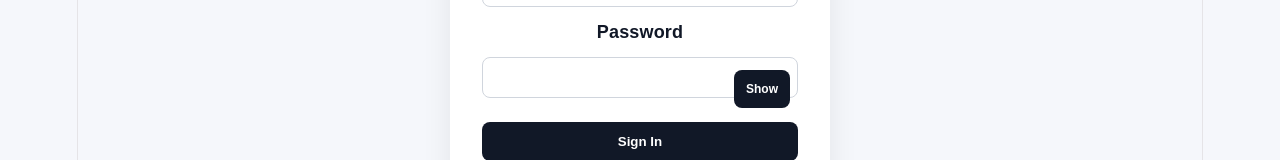
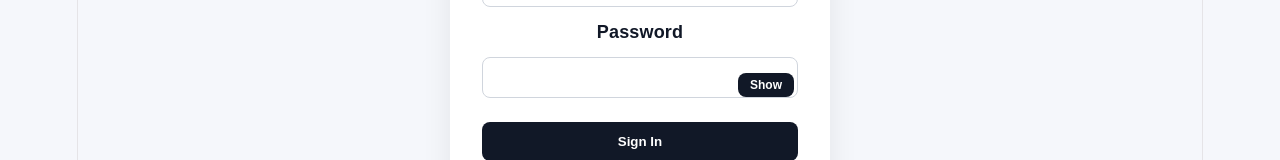
Before and after one commit to DavidSlipspace/aurem-frontend, a React (Vite) app: page / in a window 1280 px wide. Shown: the part 398-558 px from the top of the page. Built offline with nearby package versions, Linux system fonts and the light colour scheme.

Commit message:
update home page

```diff
--- a/src/pages/home.css
+++ b/src/pages/home.css
@@ -40,16 +40,16 @@
 }
 
 .home-header {
-  margin-bottom: 24px;
+  margin-bottom: 32px;
 }
 
 .home-header h1 {
-  margin: 0 0 8px;
+  margin: 0 0 12px;
 }
 
 .home-header p {
+  margin: 0;
   color: var(--color-text-secondary);
-  margin: 0;
 }
 
 .case-table-card {
--- a/src/pages/home.tsx
+++ b/src/pages/home.tsx
@@ -9,13 +9,6 @@ type HomePageProps = {
 };
 
 export function HomePage({ user, cases, onLogout }: HomePageProps) {
-  function formatCurrencyCents(amount: number) {
-    return new Intl.NumberFormat("en-US", {
-      style: "currency",
-      currency: "USD"
-    }).format(amount / 100);
-  }
-
   return (
     <main className="home-page">
       <nav className="home-navbar">
@@ -40,10 +33,8 @@ export function HomePage({ user, cases, onLogout }: HomePageProps) {
             <thead>
               <tr>
                 <th>Case Reference</th>
-                <th>Company</th>
-                <th>GP User</th>
-                <th>IP User</th>
-                <th>Budget</th>
+                <th>Case Manager</th>
+                <th>IPCM</th>
                 <th>Status</th>
               </tr>
             </thead>
@@ -53,10 +44,8 @@ export function HomePage({ user, cases, onLogout }: HomePageProps) {
                 cases.map((caseItem) => (
                   <tr key={caseItem.id}>
                     <td>{caseItem.caseReferenceId}</td>
-                    <td>{caseItem.companyName}</td>
-                    <td>{caseItem.gpName}</td>
-                    <td>{caseItem.ipName}</td>
-                    <td>{formatCurrencyCents(caseItem.budget)}</td>
+                    <td>{caseItem.caseManagerName}</td>
+                    <td>{caseItem.ipcmName}</td>
                     <td>
                       <span className="case-status">{caseItem.status}</span>
                     </td>
@@ -64,7 +53,7 @@ export function HomePage({ user, cases, onLogout }: HomePageProps) {
                 ))
               ) : (
                 <tr>
-                  <td className="empty-state" colSpan={6}>
+                  <td className="empty-state" colSpan={4}>
                     No active cases found.
                   </td>
                 </tr>
--- a/src/pages/login.css
+++ b/src/pages/login.css
@@ -49,15 +49,25 @@
 
 .password-toggle {
   position: absolute;
-  top: 50%;
-  right: 8px;
-  transform: translateY(-50%);
-  margin: 0;
-  padding: 6px 10px;
+  top: 4px;
+  right: 4px;
+  bottom: 4px;
+
+  display: flex;
+  align-items: center;
+  justify-content: center;
+
+  padding: 0 12px;
+
+  border: none;
   border-radius: 6px;
+
   background: #f3f4f6;
   color: var(--color-primary);
+
   font-size: 12px;
+  font-weight: 600;
+  cursor: pointer;
 }
 
 .login-card button {
--- a/src/types/case.ts
+++ b/src/types/case.ts
@@ -1,10 +1,8 @@
 export type CaseResponse = {
   id: string;
   caseReferenceId: string;
-  companyName: string;
-  gpName: string;
-  ipName: string;
-  budget: number;
+  caseManagerName: string;
+  ipcmName: string;
   status: string;
 };
 
```
